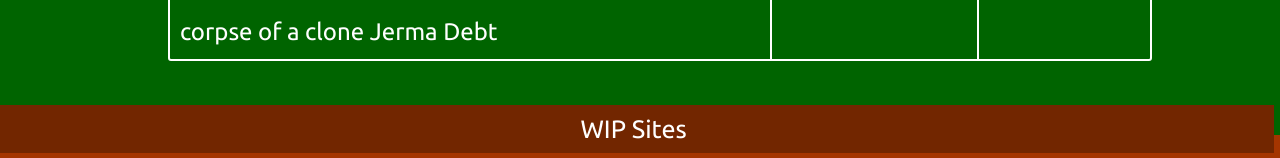
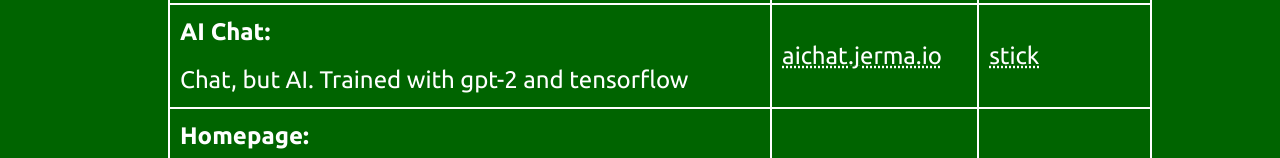
Before and after one commit to JermaSites/homepage, a plain HTML site: page index.html in a window 1280 px wide. Shown: the part 1349-1507 px from the top of the page. Drawn offline with Linux system fonts and the light colour scheme.

Commit message:
update with new site: aichat

```diff
--- a/index.html
+++ b/index.html
@@ -24,7 +24,9 @@
 			<div class="intro">
 				We make jerma sites for people to enjoy (or hate) of varying quality.<br>
 				All of our sites are open source! If you want to contribute, please do!<br>
-				<a href="https://github.com/JermaSites">https://github.com/JermaSites</a>
+				<a href="https://github.com/JermaSites">https://github.com/JermaSites</a><br>
+				Made by Viewers like you ❤️ <a title="I dont have a ton of excess money for my hobbies, and any donation would help cover the cost of running these site, like domain fees and possibly eventually hosting fees. Any bit helps, and if you dont want to, then thats equally fine. Thanks yall &lt;3" href="https://cash.app/$scryp">Donate if you want</a> ❤️
+
 
 			</div>
 		<div class="paid">
@@ -54,7 +56,7 @@
 										<br>A growing soundboard of Jerma's noises
 									</td>
 									<td><a href="https://aaeeoo.jerma.io">aaeeoo.jerma.io</a></td>
-									<td><a href="https://twitter.com/sticks_stuff">stick</a></td>
+									<td><a href="https://github.com/sticks-stuff">stick</a></td>
 								</tr>
 								<tr>
 									<td><b>Jerma Logs:</b>
@@ -72,17 +74,24 @@
 								</tr>
 								<tr>
 									<td><b>Sustext:</b>
-										<br>Create those awful "imposter is sus" memes
+										<br>Create those <del>awful</del> <del>good</del> just ok "imposter is sus" memes
 									</td>
 									<td><a href="https://sustext.jerma.io">sustext.jerma.io</a></td>
-									<td><a href="https://twitter.com/sticks_stuff">stick</a> and <a href="https://github.com/aechaechaech">ⓗⓗⓗ</a></td>
+									<td><a href="https://github.com/sticks-stuff">stick</a> and <a href="https://github.com/aechaechaech">ⓗⓗⓗ</a></td>
 								</tr>
 								<tr>
 									<td><b>Birthday:</b>
 										<br>Rats birthday song with some modifications
 									</td>
 									<td><a href="https://birthday.jerma.io">birthday.jerma.io</a></td>
-									<td><a href="https://twitter.com/sticks_stuff">stick</a></td>
+									<td><a href="https://github.com/sticks-stuff">stick</a></td>
+								</tr>
+								<tr>
+									<td><b>AI Chat:</b>
+										<br>Chat, but AI. Trained with gpt-2 and tensorflow
+									</td>
+									<td><a href="https://aichat.jerma.io/chat">aichat.jerma.io</a></td>
+									<td><a href="https://github.com/sticks-stuff">stick</a></td>
 								</tr>
 								<tr>
 									<td><b>Homepage:</b>
@@ -117,7 +126,7 @@
 										<br> Get your local weather, Jerma style
 									</td>
 									<td><a href="https://weather.jerma.io">weather.jerma.io</a></td>
-									<td><a href="https://twitter.com/sticks_stuff">stick</a></td>
+									<td><a href="https://github.com/sticks-stuff">stick</a></td>
 								</tr>
 								<tr>
 									<td><b>Sus:</b>
```
